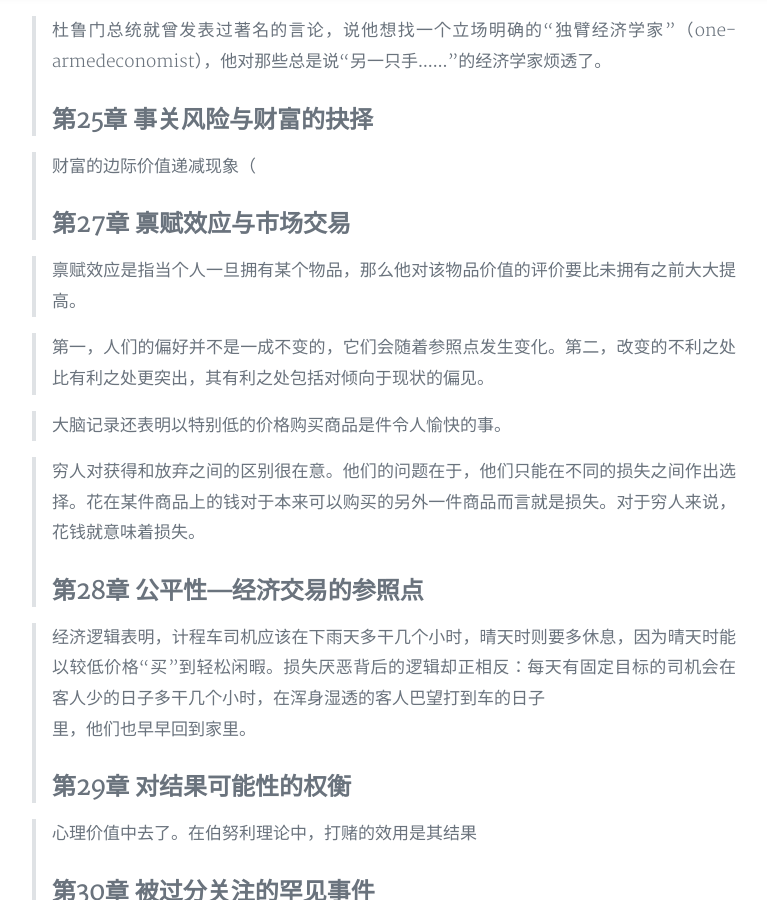
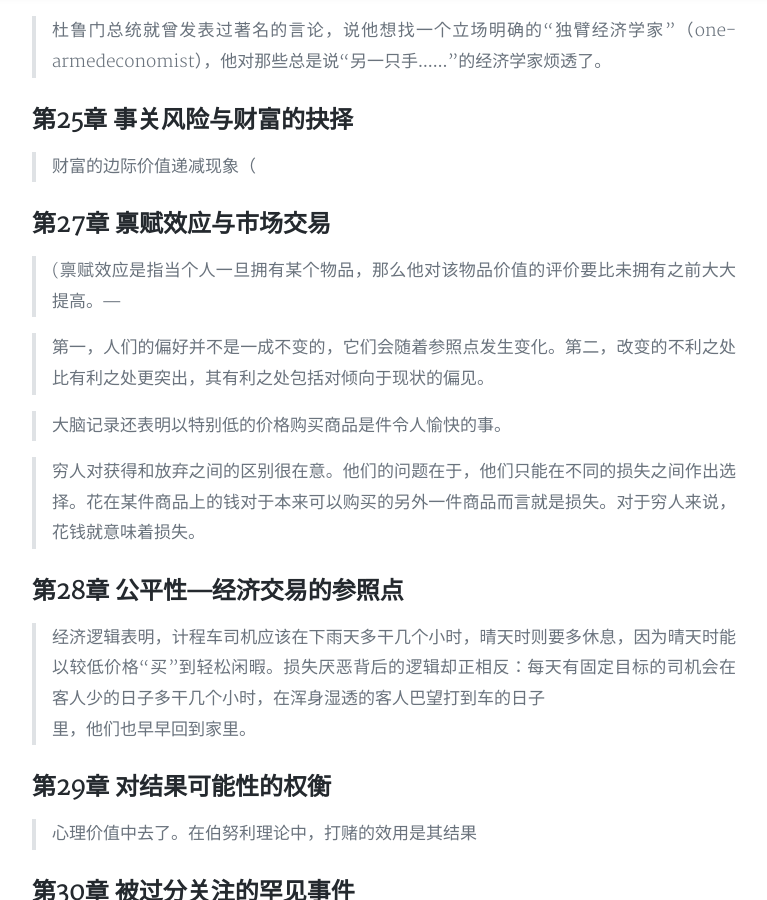
Before and after one commit to stardust1900/stardust1900.github.io, a Jekyll site: the page built from _posts/2024-11-12-Think-Fast-and-Slow.md, in a window 1280 px wide and 900 px high, scrolled down 3877 px. Shown: the whole window, without its empty margins (248-1015 px from the left). Built offline with Jekyll 4.4.1, drawn with Linux system fonts in a browser that asks for light colours; nearby versions of some CDN libraries; comment, search, counter and statistics services are not loaded; a style sheet for code colours, icons or effects is not loaded.

Commit message:
思考，快与慢

```diff
--- a/_posts/2024-11-12-Think-Fast-and-Slow.md
+++ b/_posts/2024-11-12-Think-Fast-and-Slow.md
@@ -15,11 +15,13 @@
 > 每个阶段40分钟，他们让4~6岁的孩子去玩不同种类的电脑游戏，这些游戏是为检验注意力和控制力而专门设计的。在其中一项游戏中，孩子们要在尽量避开一块泥泞区域的同时，用一个操纵杆将一只卡通猫驱赶到一个长满草的地方。长草的地方会慢慢变少，而泥泞的地方会慢慢扩大，这就需要孩子们不断提高控制的精确度。测试者发现，注意力训练不仅提升了这些孩子的执行控制能力，而且他们在智力测验中的笔试成绩也提高了，并且这种提升的状态可以维持几个月不变。同一个小组所作的其他研究确认了参与了注意力控制的具体基因，表明家长的教育方法也会影响这种能力，研究还证明了，儿童控制其注意力的能力和控制其情感的能力之间有着紧密的联系。
 
 
+
 ## 第4章 联想的神奇力量
 
 > 在1748年出版的《人类理解研究》（AnEnquiryConcerningHumanUnderstanding）一书中，苏格兰哲学家大卫·休谟（DavidHume）将联想的原则缩减为三个：相似性、时空相接以及因果关系。
 
 > 有些文化常常提醒人们尊重他人，另外一些文化则常让人们想起上帝，还有一些国家的人们会对着伟大领袖的照片顶礼膜拜。在一个专制国家中，到处挂着领袖的肖像不仅能向你传达“老大哥在看着你”①的感觉，还会使你逐渐丧失自主的思想和独立的行为能力。
+
 ## 第5章 你的直觉有可能只是错觉
 
 > 这些建议总的原则是，任何缓解认知紧张的做法都会对你有所帮助，所以，你首先应该让字迹更清晰。
@@ -32,6 +34,7 @@
 胎教
 
 > 当人们心情好时，直觉和创造力会增强，但也会放松警惕，易犯逻辑性错误，
+
 ## 第7章 字母“B”与数字“13”
 
 > 喜爱（或讨厌）某个人就会喜爱（或讨厌）这个人的全部—包括你还没有观察到的方面—这种倾向就叫做光环效应。
@@ -44,9 +47,11 @@
 > ·比率忽略：
 > “他们看了一份优质的咨询报告后就作了一个重大决定，
 > 他们并没意识到自己掌握的信息其实很少。”
+
 ## 第8章 我们究竟是如何作出判断的？
 
 > “评价一个人是否有吸引力是一种基本判断，不管你是否想这样做，这种评价都是不由自主进行的，也会对你产生影响。”
+
 ## 第10章 大数法则与小数定律
 
 > （1）大样本比小样本更精确。（2）小样本比大样本产生极端结果的概率大。
@@ -60,14 +65,17 @@
 > 空军中队不断有人员损失，没有必要再给他们增加额外的负担，让他们觉得那些去世的伙伴做错了什么。
 > 投篮顺手”是一个影响深远的认知错觉。
 > 简单说来，如果你听从自己的直觉，就常常会因为把随机事件看做是有规律的事件而犯错。
+
 ## 第16章 因果关系比统计学信息更具说服力
 
 > 用贝叶斯定理估计出的概率是41%，这说明与目击者确信出租车为蓝色的概率相比，绿色出租车
+
 ## 第18章 如何让直觉性预测更恰当有效？
 
 > 一个部门要雇用一位年轻的教授，他们希望这位教授未来的学术能力能够达到最高水平。该部门的调查委员会最后将候选人圈定为两个：金最近完成
 
 如何评价一个人
+
 ## 第19章 “知道”的错觉
 
 > 他在自己的著作《黑天鹅》中，引入了“叙事谬误”的概念，用来描述存有缺憾的往事是如何影响我们的世界观和我们对未来的预期的。
@@ -76,18 +84,22 @@
 > 为了想清楚未来，我们需要清除自己过去曾经用来表明信念的语言。
 
 > 人们不仅会高估自己最初的预测，还会高估其他人作出的预测。
+
 ## 第20章 未来是不可预测的
 
 > 专家的政治判断：有多好？我们如何得知？》（ExpertPoliticalJudgment：HowGoodIsIt？HowCanWeKnow？）
 > 那些花时间以研究某一特别课题为生的人作出的预测还不如扔飞盘的猴子预测得准确，
 > 泰特罗克发现预言者名气越大，他们的预言就越夸张，
+
 ## 第21章 直觉判断与公式运算，孰优孰劣？
 
 > 不要简单地相信直觉判断—无论是你自己的还是他人的—但也不要完全抛开它。
 > 如果真的想选择最合适的人选，那么你应该这样做：首先，选择一些这个岗位要求的先决条件（比如技能熟练程度、个性稳重程度、可靠性等）。不要列太多，6个左右即可。这些条件最好相对独立，同时要保证你通过一个问题就能够对这几个条件进行评估。
+
 ## 第22章 什么时候可以相信专家的直觉？
 
 > 在一个不可预知的环境下声称自己有正确的直觉至少也会被称做自我妄想，
+
 ## 第24章 乐观主义是一柄双刃剑
 
 > 总的来说，个人发明的回报很小，要“低于私募基金和高风险证券的回报“。一般说来，个体经营的财务收益属于中等：同等条件下，人们通过向雇主出售自己的技能得到的平均回报要比经营自己的企业更高。这表明乐观主义是普遍、执拗且代价昂贵的。
@@ -95,32 +107,39 @@
 > 大型企业的财务主管对股票市场的短期走向一无所知，他们估测出的值与真实值的相关系数接近零！
 
 > 杜鲁门总统就曾发表过著名的言论，说他想找一个立场明确的“独臂经济学家”（one-armedeconomist），他对那些总是说“另一只手……”的经济学家烦透了。
+
 ## 第25章 事关风险与财富的抉择
 
 > 财富的边际价值递减现象（
+
 ## 第27章 禀赋效应与市场交易
 
-> 禀赋效应是指当个人一旦拥有某个物品，那么他对该物品价值的评价要比未拥有之前大大提高。
+> (禀赋效应是指当个人一旦拥有某个物品，那么他对该物品价值的评价要比未拥有之前大大提高。—
 
 > 第一，人们的偏好并不是一成不变的，它们会随着参照点发生变化。第二，改变的不利之处比有利之处更突出，其有利之处包括对倾向于现状的偏见。
 
 > 大脑记录还表明以特别低的价格购买商品是件令人愉快的事。
 
 > 穷人对获得和放弃之间的区别很在意。他们的问题在于，他们只能在不同的损失之间作出选择。花在某件商品上的钱对于本来可以购买的另外一件商品而言就是损失。对于穷人来说，花钱就意味着损失。
+
 ## 第28章 公平性—经济交易的参照点
 
 > 经济逻辑表明，计程车司机应该在下雨天多干几个小时，晴天时则要多休息，因为晴天时能以较低价格“买”到轻松闲暇。损失厌恶背后的逻辑却正相反：每天有固定目标的司机会在客人少的日子多干几个小时，在浑身湿透的客人巴望打到车的日子
 > 里，他们也早早回到家里。
+
 ## 第29章 对结果可能性的权衡
 
 > 心理价值中去了。在伯努利理论中，打赌的效用是其结果
+
 ## 第30章 被过分关注的罕见事件
 
 > 当前景得到明确描述时（例如“有99%的概率赢得1000美元，1%的概率什么也得不到”），注意力就一定会分散。过多关注（耶路撒冷的大巴）、生动的画面（玫瑰花）、具体的表述（1000中的1个），以及明确的提醒（以描述为基础作出选择）都是引起过高权衡的原因。
 > “这是我们都熟悉的灾难循环，即先是言过其实，之后作出过高权衡，最后忽视此事件。”
+
 ## 第31章 能带来长远收益的风险政策
 
 > 时刻关注每日的经济波动是种亏本的对策，因为频繁的低额损失带来的痛苦比同样频率的低额收益带来的快乐程度更为强烈。
+
 ## 第32章 心理账户是如何影响我们的选择的？
 
 > 人们对由于不采取行动而导致的结果，会比因行动而产生的结果有更为强烈的情绪反应（包括后悔）。
@@ -134,25 +153,30 @@
 
 > 我个人躲避后见之明的方法是：在做有长远影响的决策
 > 之时，不要太过周密，但也不要完全凭偶然行事。
+
 ## 第33章 评估结果的逆转
 
 > 如果你是该赌注的持有者，你最低会以多少钱卖掉它？
 
 什么意思？
+
 ## 第34章 善用框架效应，让生活更美好
 
 > 当结果是正面的时候，决策制定者更愿意选择确定的事（他们是风险规避者）；当结果都是负面的时候，他们更愿意拒绝确定的事，愿意赌一把（他们会冒险）。
 
 > 如果丢票的人要问我的意见的话，我会说：“如果你丢了同等价值的钱，你还会再买票吗？如果会，就请再去买票吧。“广泛的框架和包括情况多的账户往往会导致更理性的决策。
+
 ## 第35章 体验效用与决策效用的不一致
 
 > 峰终定律，指我们对一件事物的记忆仅限于高峰和结尾，事件过程对记忆几乎没有影响。高峰之后，终点出现
 
 看电影是不是也只记住高潮和结尾
 > 出现得越迅速，这件事留给我们的印象越深刻。作者因这个认知获得诺贝尔奖。——
+
 ## 第36章 人生如戏
 
 > 故事所关注的应该是其中有意义的事件和值得珍藏的时刻，而不是时间的流逝。
+
 ## 结语
 
 > 记忆自我与经验自我相抗争的可能性问题比我最初想象的更加复杂。
@@ -162,9 +186,11 @@
 
 > 判断某个人是否理性的唯一标准并非是看这个人的信念或是偏好是否合理，而是看它们是否一致。一个理性的人可以相信鬼，只要他的其他信念也与世界上有鬼存在这个信念相一致。
 > 理性指的是逻辑上的一致，即合理与否。
+
 ## 附录A 不确定性下的判断：启发法和偏见
 
 > 甄选面谈的出错率很高，但即使心理学家知道这一点，在甄选面谈时，他们还是常会在预测中表现出很大的自信。
+
 ## 附录B 选择、价值以及框架
 
 > 可以不用歪曲或隐藏事实，只构架事件发生的结果和可能性就能左右
```
